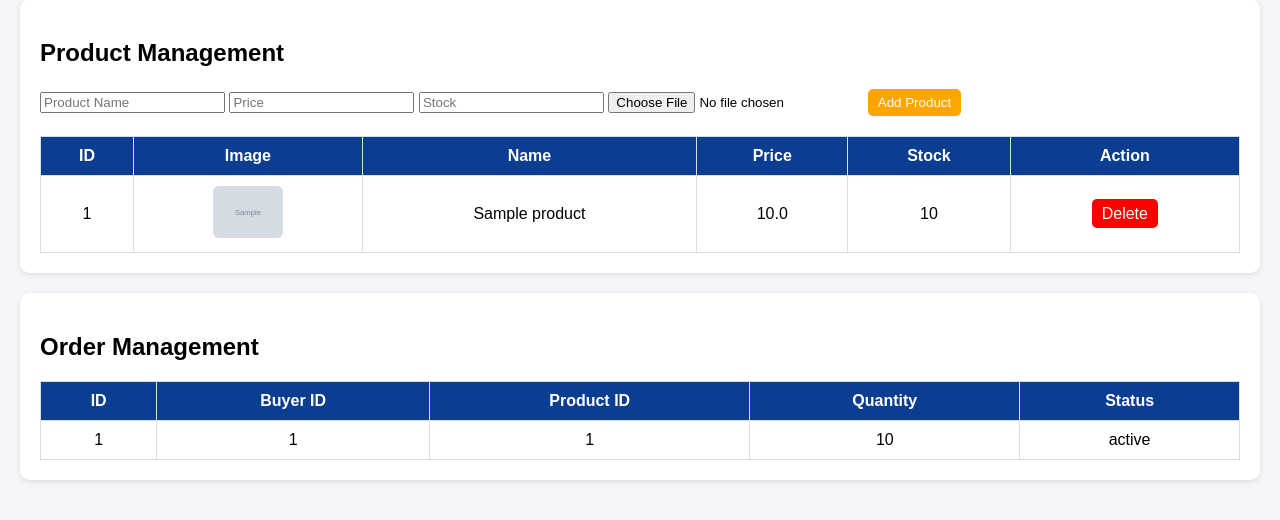
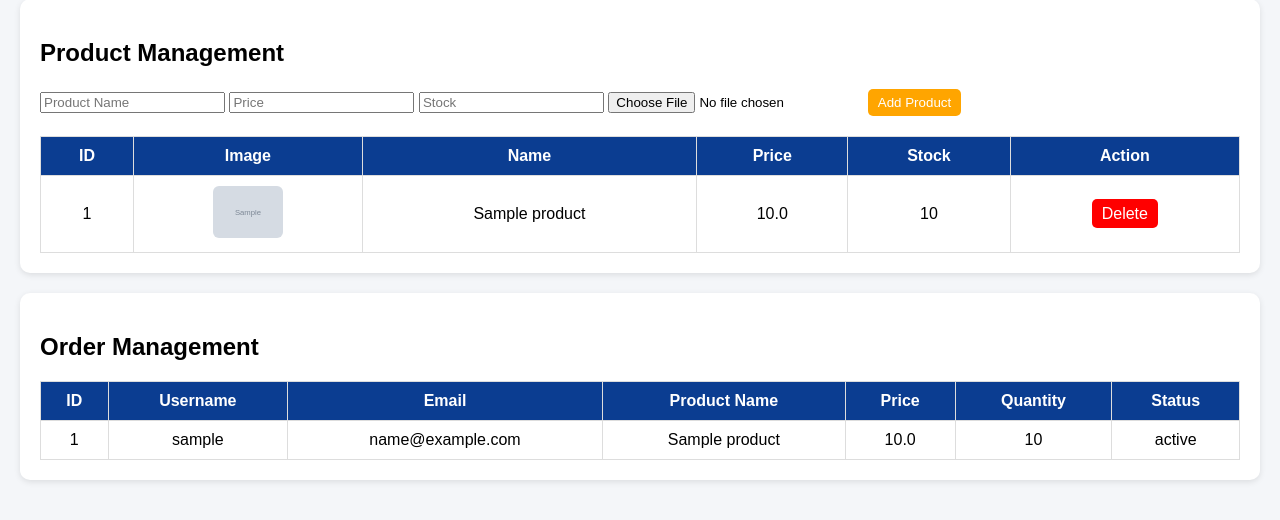
Before and after one commit to rez047/salesretailproject, a Flask app: page /admin in a window 1280 px wide. Shown: the part 290-810 px from the top of the page. Run offline with Flask 3, Linux system fonts and the light colour scheme; a user stored in the database is signed in; tables that the repository leaves empty hold one stand-in row (values such as "Sample post"); grey boxes marked "Sample" are stand-in pictures.

Commit message:
Enhance order management with user and product details
Updated order management section to display user and product information.

```diff
--- a/templates/admin_dashboard.html
+++ b/templates/admin_dashboard.html
@@ -120,7 +120,6 @@
             <input type="number" name="price" placeholder="Price" required>
             <input type="number" name="stock" placeholder="Stock" required>
 
-            <!-- IMAGE UPLOAD (OPTIONAL) -->
             <input type="file" name="image" accept="image/*">
 
             <button class="add" type="submit">Add Product</button>
@@ -143,7 +142,6 @@
             <tr>
                 <td>{{ product.id }}</td>
 
-                <!-- IMAGE -->
                 <td>
                     {% if product.image %}
                         <img class="product-img"
@@ -165,15 +163,17 @@
         </table>
     </div>
 
-    <!-- ================= ORDERS ================= -->
+    <!-- ================= ORDERS (FIXED) ================= -->
     <div class="card">
         <h2>Order Management</h2>
 
         <table>
             <tr>
                 <th>ID</th>
-                <th>Buyer ID</th>
-                <th>Product ID</th>
+                <th>Username</th>
+                <th>Email</th>
+                <th>Product Name</th>
+                <th>Price</th>
                 <th>Quantity</th>
                 <th>Status</th>
             </tr>
@@ -181,8 +181,15 @@
             {% for order in orders %}
             <tr>
                 <td>{{ order.id }}</td>
-                <td>{{ order.user_id }}</td>
-                <td>{{ order.product_id }}</td>
+
+                <!-- USER INFO -->
+                <td>{{ order.buyer.username }}</td>
+                <td>{{ order.buyer.email }}</td>
+
+                <!-- PRODUCT INFO -->
+                <td>{{ order.product.name }}</td>
+                <td>{{ order.product.price }}</td>
+
                 <td>{{ order.quantity }}</td>
                 <td>{{ order.status }}</td>
             </tr>
```
